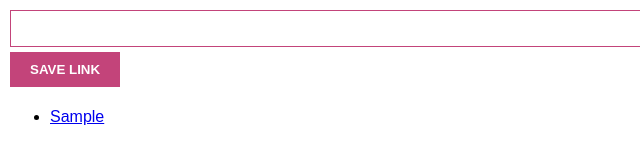
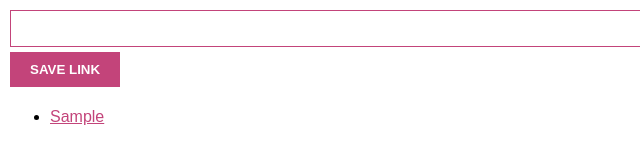
Before and after one commit to farhanakhanswe/Links-Tracker-Chrome-Extension, a plain HTML site: page index.html in a window 1280 px wide. Both pictures are taken after typing "Sample" into the empty fields and a click on the button "SAVE LINK". Shown: the full height of the page, 0-640 px from the left. Drawn offline with Linux system fonts and the light colour scheme.

Commit message:
link list and it's items styled

```diff
--- a/index.css
+++ b/index.css
@@ -9,14 +9,14 @@ body {
     font-family: Arial, Helvetica, sans-serif;
 }
 
-input {
+#link-tracker input {
     width: 100%;
     padding: 10px;
     box-sizing: border-box;
     border: 1px solid var(--theme-base-color)
 }
 
-button {
+#link-tracker button {
     background-color: var(--theme-base-color);
     color: white;
     margin: 5px 0;
@@ -24,3 +24,15 @@ button {
     border: none;
     font-weight: bold;
 }
+
+#link-tracker li{
+    margin-top: 5px;
+}
+
+#link-tracker li a{
+    color: var(--theme-base-color)
+}
+
+#link-tracker li a:hover{
+    font-weight: bold;
+}
--- a/index.html
+++ b/index.html
@@ -1,15 +1,20 @@
 <!DOCTYPE html>
 <html lang="en">
+
 <head>
     <meta charset="UTF-8">
     <meta name="viewport" content="width=device-width, initial-scale=1.0">
     <link rel="stylesheet" href="index.css">
     <title>Links Tracker</title>
 </head>
+
 <body>
-    <input type="text" id="link-input">
-    <button id="save-link-btn">SAVE LINK</button>
-    <ul id="link-list"></ul>
-    <script src="index.js"></script>
+    <div id="link-tracker">
+        <input type="text" id="link-input">
+        <button id="save-link-btn">SAVE LINK</button>
+        <ul id="link-list"></ul>
+        <script src="index.js"></script>
+    </div>
 </body>
+
 </html>
--- a/index.js
+++ b/index.js
@@ -11,7 +11,7 @@ saveLinkBtn.addEventListener("click", () => {
 const renderLinks = () => {
     let listItems = "";
     for (let i = 0; i < myLinks.length; i++) {
-        listItems += `<li><a href="${myLinks[i]}" target="_blank" >${myLinks[i]}</a></li>`;
+        listItems += `<li><a target="_blank" href="${myLinks[i]}">${myLinks[i]}</a></li>`;
     }
     linkList.innerHTML = listItems;
     linkInput.value = "";
```
